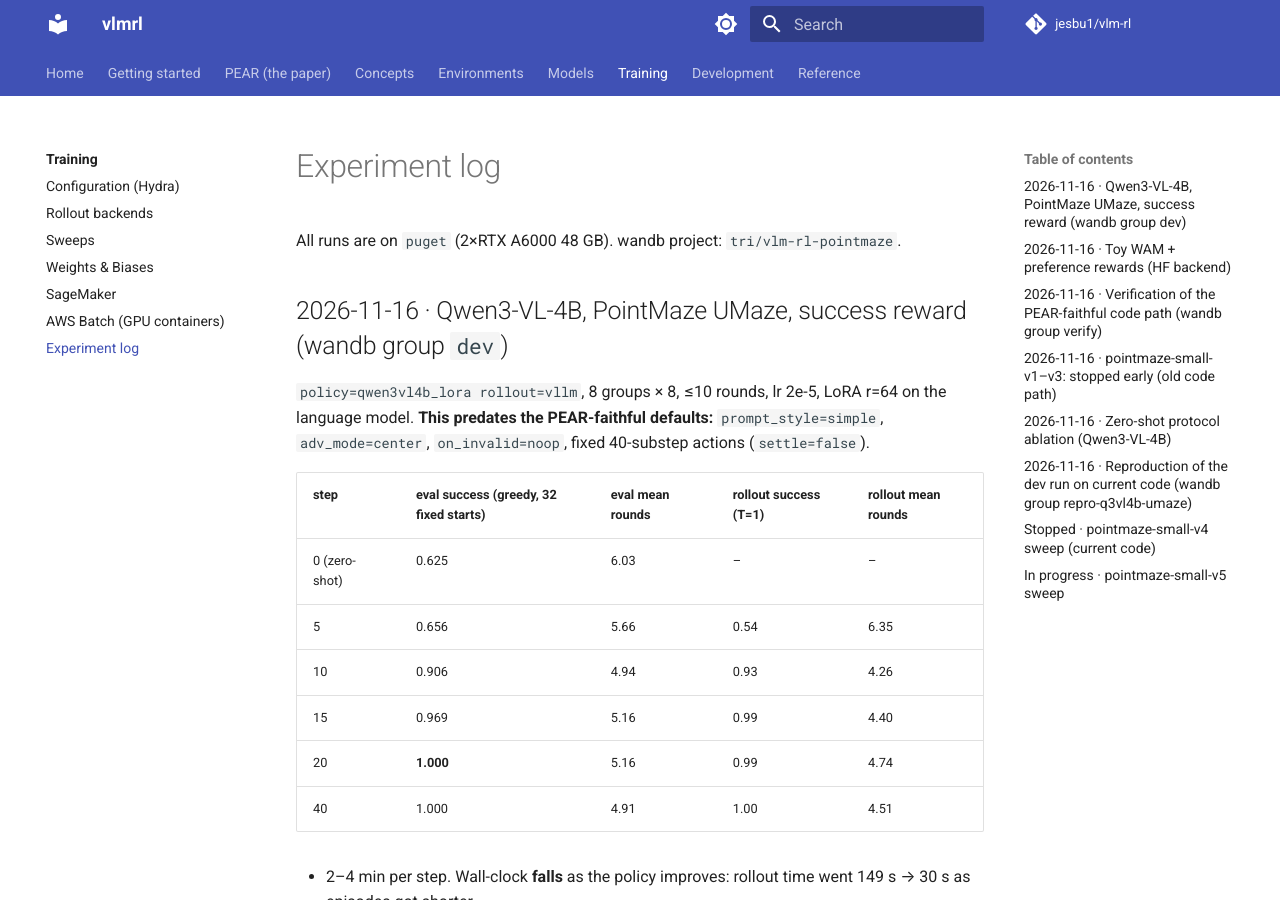
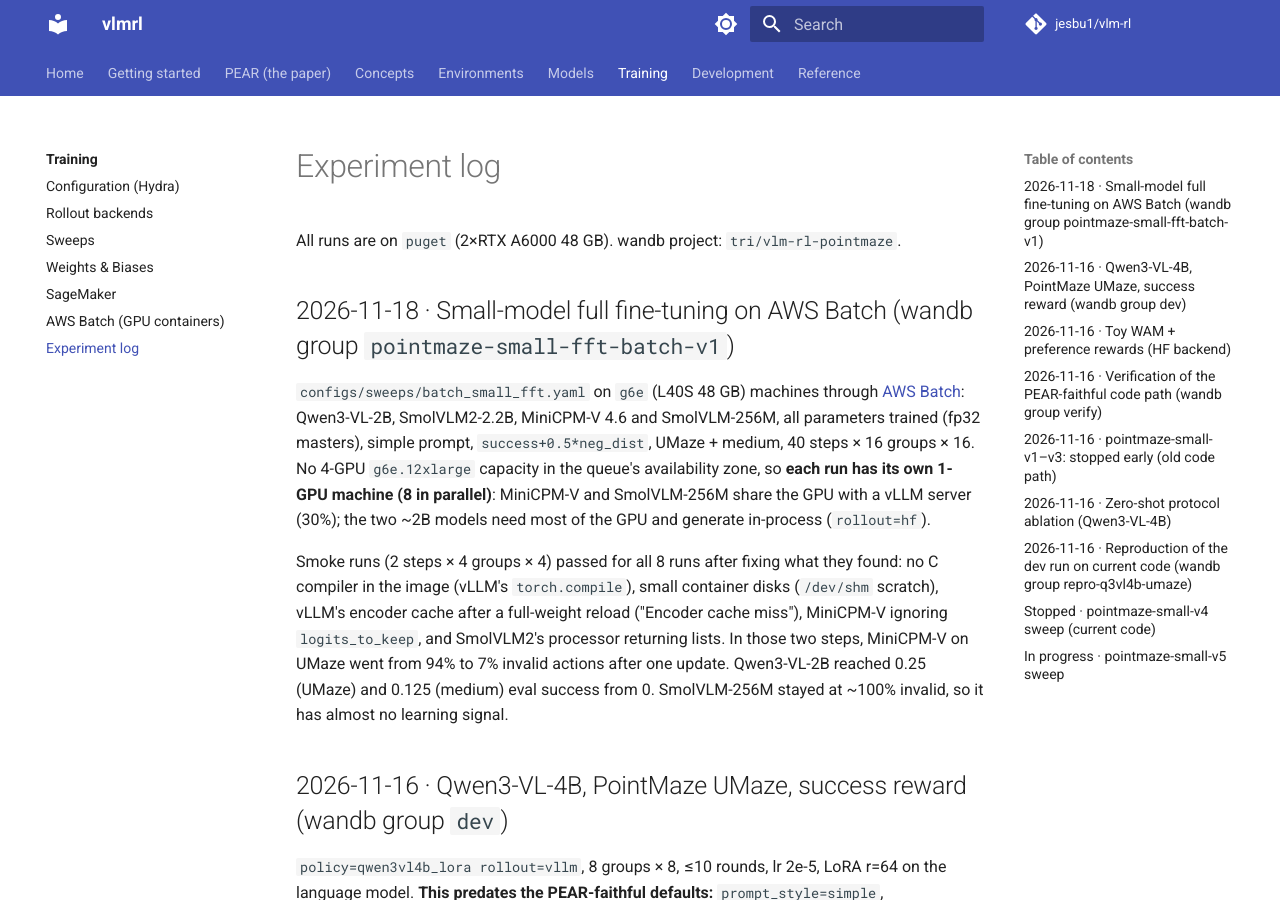
Before and after one commit to jesbu1/vlm-rl, an MkDocs documentation site: the page built from docs/training/experiments.md, in a window 1280 px wide and 900 px high. Built offline with MkDocs 1.6.1 and Material for MkDocs 9.7.7, drawn with Linux system fonts in a browser that asks for light colours; comment, search, counter and statistics services are not loaded.

Commit message:
Docs: small-model full-FT on AWS Batch (experiment log), MiniCPM-V logits_to_keep + SmolVLM2 return_tensors/action-format gotchas
Co-Authored-By: Claude Opus 5.5 <noreply@anthropic.com>

```diff
--- a/docs/training/experiments.md
+++ b/docs/training/experiments.md
@@ -1,6 +1,20 @@
 # Experiment log
 
 All runs are on `puget` (2×RTX A6000 48 GB). wandb project: `tri/vlm-rl-pointmaze`.
+
+## 2026-11-18 · Small-model full fine-tuning on AWS Batch (wandb group `pointmaze-small-fft-batch-v1`)
+
+`configs/sweeps/batch_small_fft.yaml` on `g6e` (L40S 48 GB) machines through [AWS Batch](batch.md): Qwen3-VL-2B,
+SmolVLM2-2.2B, MiniCPM-V 4.6 and SmolVLM-256M, all parameters trained (fp32 masters), simple prompt,
+`success+0.5*neg_dist`, UMaze + medium, 40 steps × 16 groups × 16. No 4-GPU `g6e.12xlarge` capacity in the queue's
+availability zone, so **each run has its own 1-GPU machine (8 in parallel)**: MiniCPM-V and SmolVLM-256M share the
+GPU with a vLLM server (30%); the two ~2B models need most of the GPU and generate in-process (`rollout=hf`).
+
+Smoke runs (2 steps × 4 groups × 4) passed for all 8 runs after fixing what they found: no C compiler in the image
+(vLLM's `torch.compile`), small container disks (`/dev/shm` scratch), vLLM's encoder cache after a full-weight reload
+("Encoder cache miss"), MiniCPM-V ignoring `logits_to_keep`, and SmolVLM2's processor returning lists. In those two
+steps, MiniCPM-V on UMaze went from 94% to 7% invalid actions after one update. Qwen3-VL-2B reached 0.25 (UMaze) and
+0.125 (medium) eval success from 0. SmolVLM-256M stayed at ~100% invalid, so it has almost no learning signal.
 
 ## 2026-11-16 · Qwen3-VL-4B, PointMaze UMaze, success reward (wandb group `dev`)
 
```
Also changed, not shown: docs/models/minicpm-v-4.6.md (+2 -0 lines), docs/models/smolvlm2-2.2b.md (+2 -0 lines).
